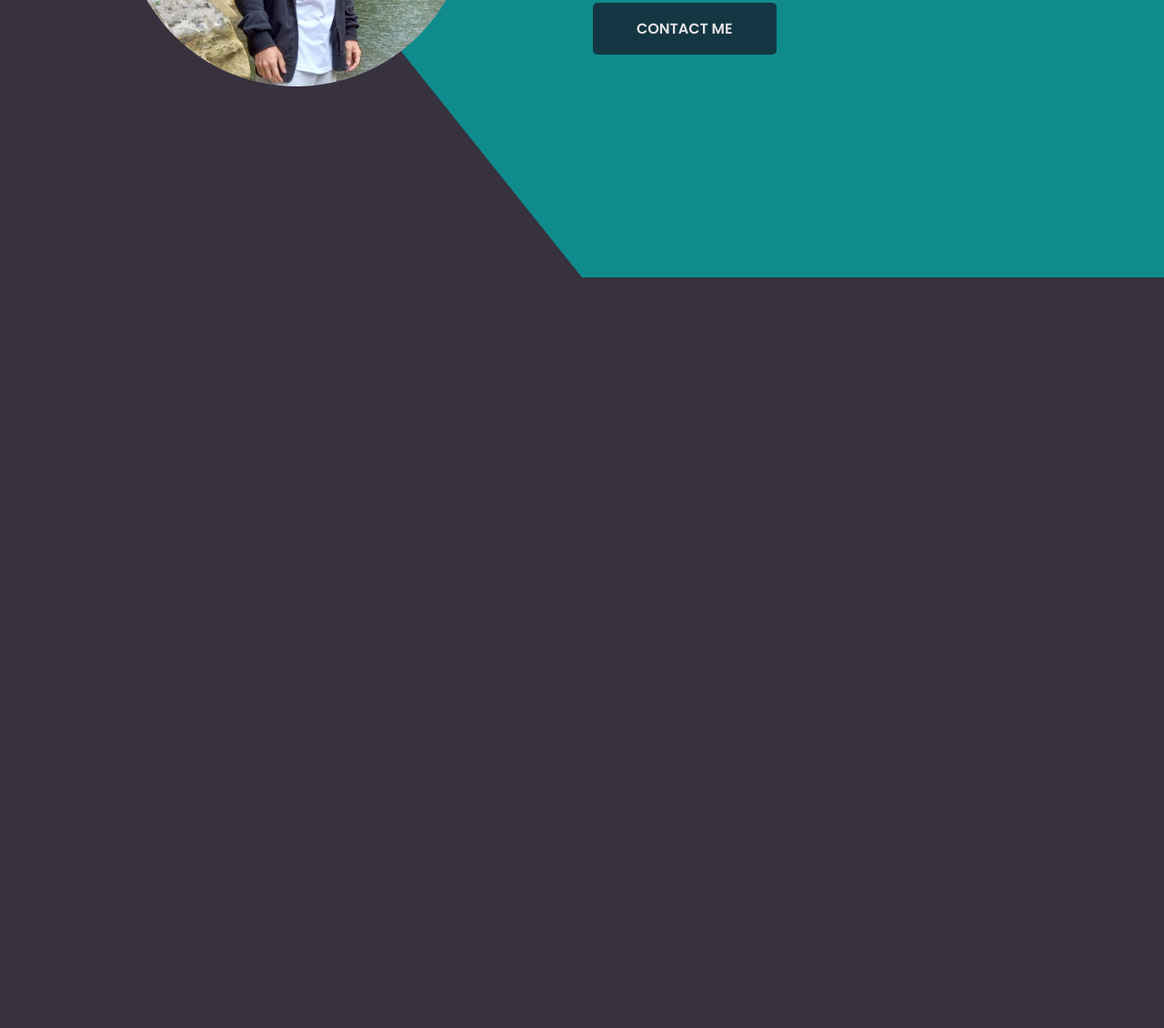
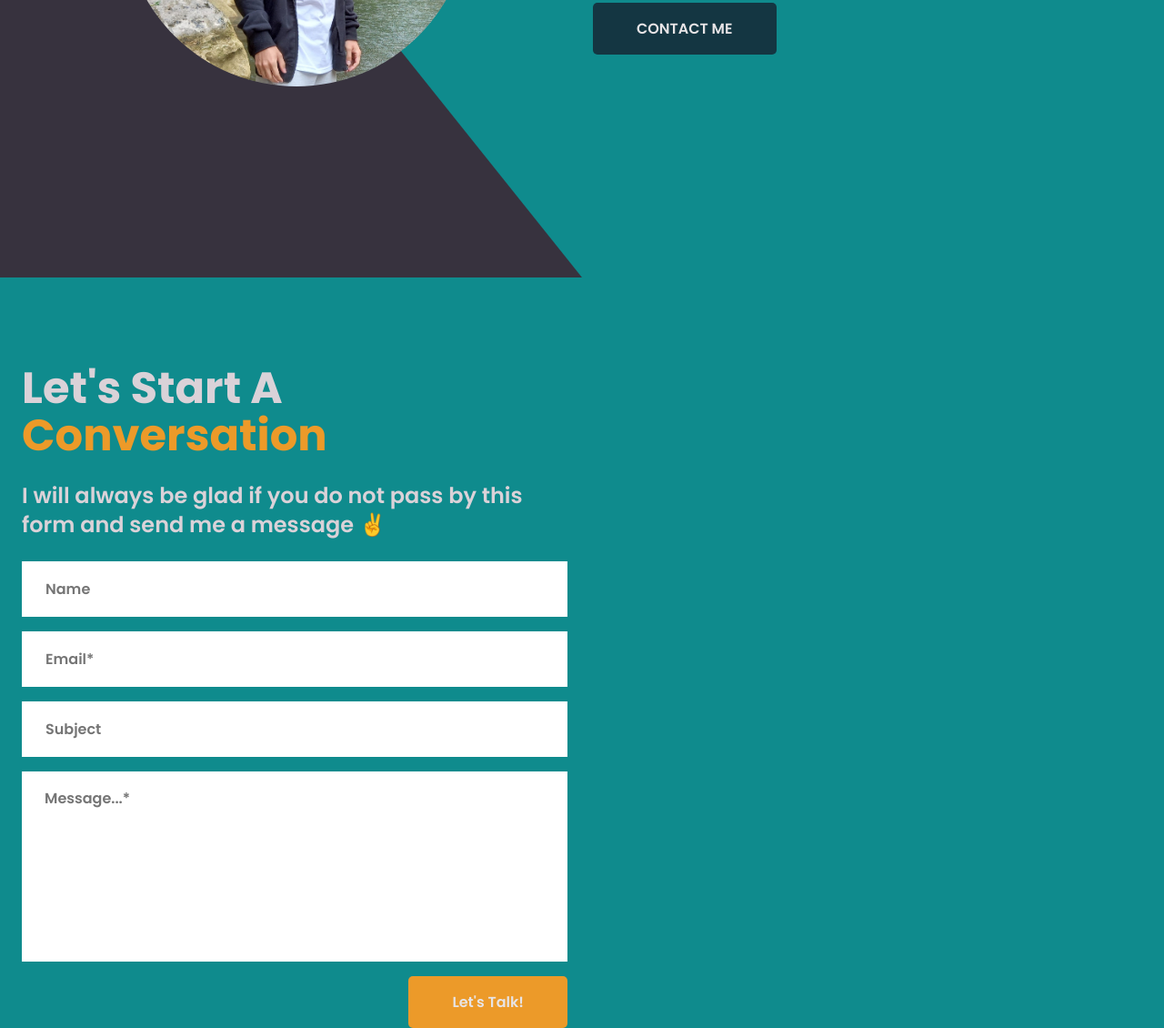
Before and after one commit to RebrovYura/template-for-project, a plain HTML site: page src/pages/index.html in a window 1280 px wide. Shown: the part 1295-2425 px from the top of the page at 91% size. Before the commit the page ends 1600 px from the top, so only its background shows below. Drawn offline with nearby package versions, Linux system fonts and the light colour scheme.

Commit message:
Create contact form

```diff
--- a/src/pages/index.html
+++ b/src/pages/index.html
@@ -63,7 +63,7 @@
                     </div>
                     <div class="about__info about__item flex flex-jc-c">
                         <div class="about__info-title">
-                            Hi, I’m<span> Yura Rebrov</span>
+                            <h1>Hi, I’m<span class="selection-yellow"> Yura Rebrov</span></h1>
                         </div>
                         <div class="about__info-subtitle">
                             <span>self-taught, striving for new heights</span>
@@ -82,6 +82,36 @@
                 </div>
             </div>
         </section>
+
+        <section class="contact" id="contact">
+            <div class="contact__inner container container-p-t">
+                <div class="contact__inner-form">
+                    <div class="contact__form flex">
+                        <div class="contact__form-title">
+                            <h1>Let's Start A <span class="selection-yellow">Conversation</span></h1>
+                        </div>
+                        <div class="contact__form-subtitle">
+                            <h2>I will always be glad if you do not pass by this form and
+                                send me a message <span>✌️</span></h2>
+                        </div>
+                        <div class="contact__form-content">
+                            <form action="" method="post" class="flex">
+                                <div class="contact__form-textbox flex">
+                                    <input type="text" tabindex=1 placeholder="Name">
+                                    <input type="email" tabindex=2 placeholder="Email*">
+                                    <input type="text" tabindex=3 placeholder="Subject">
+                                    <textarea name="message" tabindex=4 id="" cols="30" rows="7" placeholder="Message...*"></textarea>
+                                </div>
+                                <div class="contact__form-btn flex">
+                                    <a href="" class="default-btn">Let's Talk!</a>
+                                </div>
+                            </form>
+                        </div>
+                    </div>
+
+                </div>
+            </div>
+        </section>
     </main>
     <script src="../js/script.js"></script>
 </body>
--- a/src/scss/base/_global.scss
+++ b/src/scss/base/_global.scss
@@ -40,12 +40,34 @@ img {
     height: auto;
 }
 
-h1,
-h2,
-h3 {
+input,
+textarea {
+    outline: none;
+    border-color: transparent;
+}
+
+textarea {
+    resize: none;
+}
+
+// h1,
+// h2,
+// h3 {
+//     font-weight: var(--font-semi-bold);
+//     color: var(--text-color);
+//     line-height: 1.5;
+// }
+
+h1 {
+    line-height: 72px;
+    font-size: 3rem;
+    font-weight: var(--font-bold);
+}
+
+h2 {
+    line-height: 32px;
+    font-size: 1.5rem;
     font-weight: var(--font-semi-bold);
-    color: var(--text-color);
-    line-height: 1.5;
 }
 
 .flex {
@@ -80,6 +102,10 @@ h3 {
     &-form {
         margin: 25px 2rem;
     }
+
+    &-p-t {
+        padding-top: 6rem;
+    }
 }
 
 .default-btn {
@@ -109,3 +135,8 @@ h3 {
 .hide-form {
     display: none;
 }
+
+.selection-yellow {
+    color: var(--carrot);
+    font-weight: var(--font-bold);
+}
--- a/src/scss/components/_about.scss
+++ b/src/scss/components/_about.scss
@@ -16,14 +16,12 @@
     @media screen and (max-width: 848px) {
 
         & {
-            padding: 3rem 0;
-            //min-height: auto;
+            padding: 6rem 0;
             background-color: var(--dark-cyan);
         }
 
         &::after {
             content: none;
-            //clip-path: none;
         }
 
         &__inner {
@@ -40,12 +38,6 @@
                 width: 100%;
             }
         }
-    }
-
-    &__item {
-    }
-
-    &__inner {
     }
 
     &__inner-content {
@@ -66,15 +58,7 @@
     }
 
     &__info-title {
-        line-height: 72px;
-        font-size: 3rem;
-        font-weight: var(--font-semi-bold);
         color: var(--text-color);
-
-        span {
-            font-weight: var(--font-bold);
-            color: var(--carrot);
-        }
     }
 
     &__info-subtitle {
--- /dev/null
+++ b/src/scss/components/_contact.scss
@@ -0,0 +1,58 @@
+.contact {
+    background-color: var(--dark-cyan);
+
+    &__inner {
+    }
+
+    &__inner-form {
+    }
+
+    &__form {
+        flex-direction: column;
+        max-width: 600px;
+        color: var(--white);
+    }
+
+    &__form-title {
+        margin-bottom: 1.5rem;
+        h1 {
+            line-height: 52px;
+        }
+    }
+
+    &__form-subtitle {
+        margin-bottom: 1.5rem;
+    }
+
+    &__form-content {
+        form {
+            flex-direction: column;
+        }
+
+    }
+
+    &__form-textbox {
+        flex-direction: column;
+        input,
+        textarea {
+            font-size: 1rem;
+            padding: 1rem 1.5rem;
+            margin-bottom: 1rem;
+            font-family: var(--main-font);
+            font-weight: var(--font-semi-bold);
+            transition: .3s;
+
+            &:focus {
+                background-color: var(--background);
+            }
+        }
+    }
+
+    &__form-btn {
+        justify-content: flex-end;
+        a {
+            background-color: var(--carrot);
+            transition: .3s;
+        }
+    }
+}
--- a/src/scss/components/_mediaquery.scss
+++ b/src/scss/components/_mediaquery.scss
@@ -31,6 +31,12 @@
     }
 }
 
+@media screen and (max-width: 375px){
+    html {
+        font-size: 0.8rem;
+    }
+}
+
 @media screen and (min-width: 1024px){
     .container {
         margin: 0 auto;
--- a/src/scss/main.scss
+++ b/src/scss/main.scss
@@ -9,4 +9,5 @@
 @import "../scss/components/home";
 @import "../scss/components/authorization";
 @import "../scss/components/about";
+@import "../scss/components/contact";
 @import "../scss/components/mediaquery";
```
Also changed, not shown: src/css/main.css.
